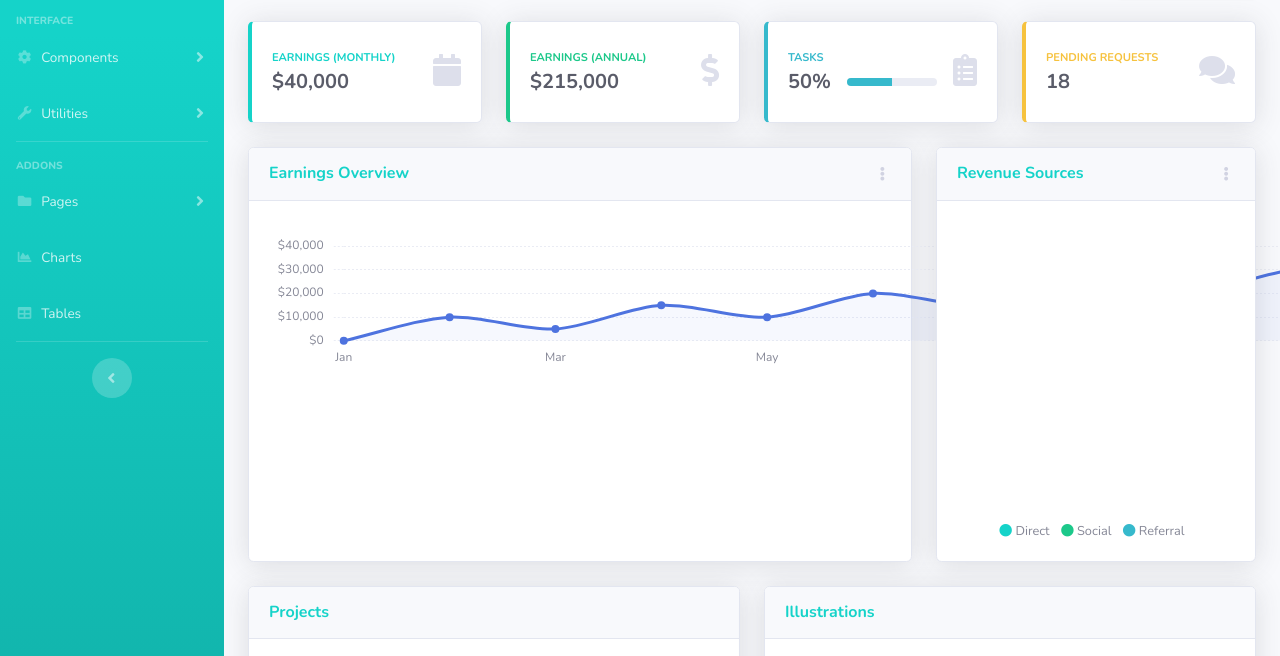
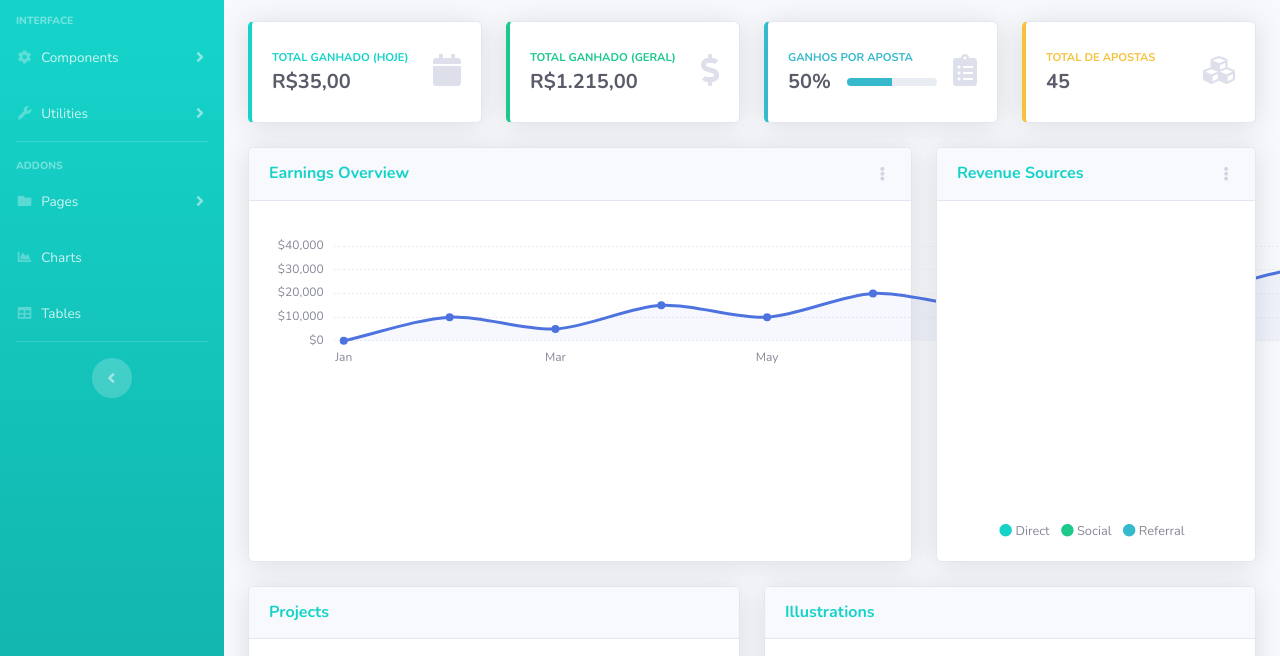
Before and after one commit to cleitondsp/13-Java_Loteria_Frontend, a website with bundled scripts: page index.html in a window 1280 px wide. Shown: the part 131-787 px from the top of the page. Built offline with nearby package versions, Linux system fonts and the light colour scheme.

Commit message:
commit 1 do dashboard

```diff
--- a/index.html
+++ b/index.html
@@ -1,5 +1,5 @@
 <!DOCTYPE html>
-<html lang="en">
+<html lang="pt-br">
 
 <head>
 
@@ -346,8 +346,8 @@
                 <div class="card-body">
                   <div class="row no-gutters align-items-center">
                     <div class="col mr-2">
-                      <div class="text-xs font-weight-bold text-primary text-uppercase mb-1">Earnings (Monthly)</div>
-                      <div class="h5 mb-0 font-weight-bold text-gray-800">$40,000</div>
+                      <div class="text-xs font-weight-bold text-primary text-uppercase mb-1">Total Ganhado (Hoje)</div>
+                      <div class="h5 mb-0 font-weight-bold text-gray-800">R$35,00</div>
                     </div>
                     <div class="col-auto">
                       <i class="fas fa-calendar fa-2x text-gray-300"></i>
@@ -363,8 +363,8 @@
                 <div class="card-body">
                   <div class="row no-gutters align-items-center">
                     <div class="col mr-2">
-                      <div class="text-xs font-weight-bold text-success text-uppercase mb-1">Earnings (Annual)</div>
-                      <div class="h5 mb-0 font-weight-bold text-gray-800">$215,000</div>
+                      <div class="text-xs font-weight-bold text-success text-uppercase mb-1">total ganhado (geral)</div>
+                      <div class="h5 mb-0 font-weight-bold text-gray-800">R$1.215,00</div>
                     </div>
                     <div class="col-auto">
                       <i class="fas fa-dollar-sign fa-2x text-gray-300"></i>
@@ -380,7 +380,7 @@
                 <div class="card-body">
                   <div class="row no-gutters align-items-center">
                     <div class="col mr-2">
-                      <div class="text-xs font-weight-bold text-info text-uppercase mb-1">Tasks</div>
+                      <div class="text-xs font-weight-bold text-info text-uppercase mb-1">Ganhos por aposta</div>
                       <div class="row no-gutters align-items-center">
                         <div class="col-auto">
                           <div class="h5 mb-0 mr-3 font-weight-bold text-gray-800">50%</div>
@@ -406,11 +406,11 @@
                 <div class="card-body">
                   <div class="row no-gutters align-items-center">
                     <div class="col mr-2">
-                      <div class="text-xs font-weight-bold text-warning text-uppercase mb-1">Pending Requests</div>
-                      <div class="h5 mb-0 font-weight-bold text-gray-800">18</div>
+                      <div class="text-xs font-weight-bold text-warning text-uppercase mb-1">Total de apostas</div>
+                      <div class="h5 mb-0 font-weight-bold text-gray-800">45</div>
                     </div>
                     <div class="col-auto">
-                      <i class="fas fa-comments fa-2x text-gray-300"></i>
+                      <i class="fas fa-cubes fa-2x text-gray-300"></i>
                     </div>
                   </div>
                 </div>
```
